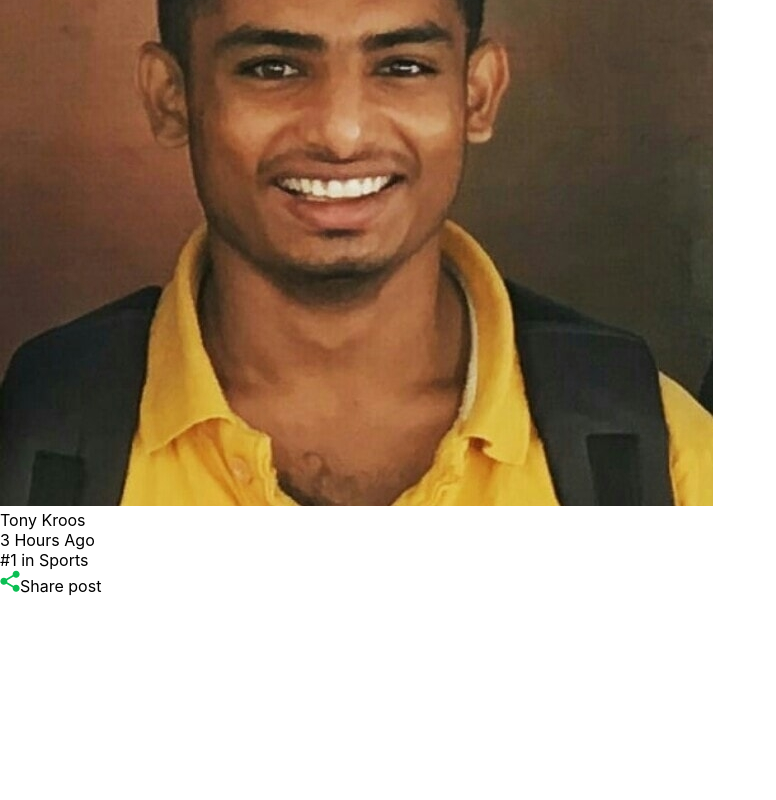
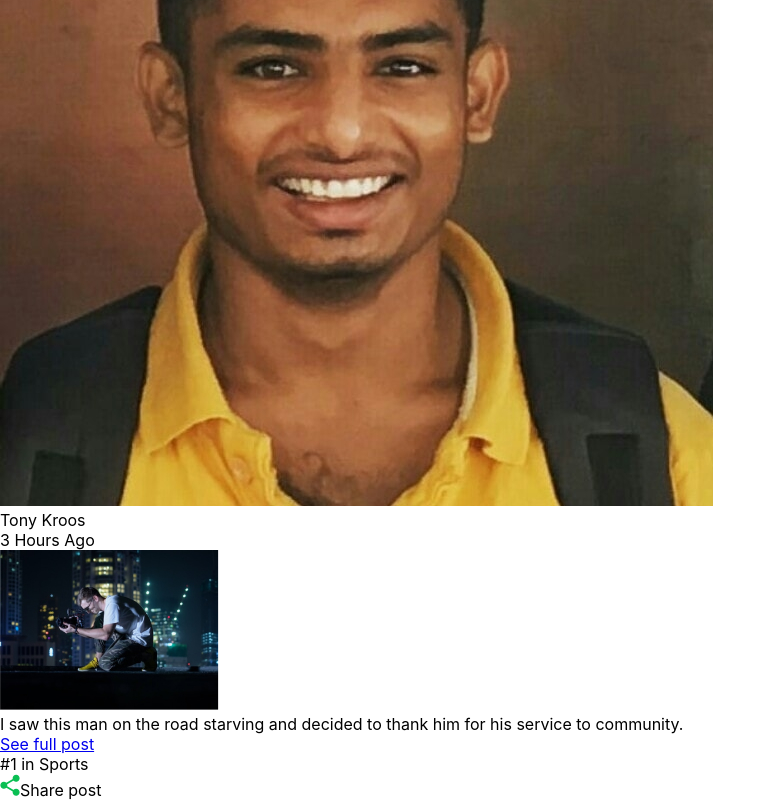
Before and after one commit to Lunsavath/Goodwill, a React app: page / in a window 1280 px wide. Shown: the part 302-1102 px from the top of the page, without its empty margins (0-776 px from the left). Before the commit the page ends 898 px from the top, so only its background shows below. Built offline with nearby package versions, Linux system fonts and the light colour scheme.

Commit message:
added post content

```diff
--- a/src/Components/Feed/Post/Post.js
+++ b/src/Components/Feed/Post/Post.js
@@ -2,11 +2,13 @@ import React from "react";
 import classes from "./Post.css";
 import PostHeader from "../Post/PostHeader/PostHeader";
 import PostFooter from "../Post/PostFooter/PostFooter";
+import PostContent from "../Post/PostContent/PostContent";
 
 const post = () => {
   return (
     <div className={classes.post}>
       <PostHeader />
+      <PostContent />
       <PostFooter />
     </div>
   );
--- /dev/null
+++ b/src/Components/Feed/Post/PostContent/PostContent.css
@@ -0,0 +1,40 @@
+.container {
+  position: relative;
+  top: 53px;
+  height: 271.5px;
+  box-sizing: border-box;
+}
+
+.image {
+  position: absolute;
+  left: 10.11px;
+  right: 7.87px;
+  height: 159.58px;
+}
+
+.text {
+  position: absolute;
+  width: 206.78px;
+  height: 66.3px;
+  left: 20.35px;
+  top: 174.27px;
+  font-family: "Quicksand";
+  font-size: 13.4857px;
+  line-height: 16px;
+  font-weight: normal;
+  font-style: normal;
+  color: #5b6173;
+}
+
+.fullpost {
+  position: absolute;
+  width: 71.92px;
+  height: 16.86px;
+  top: 70px;
+  font-family: "Quicksand";
+  font-style: normal;
+  font-weight: normal;
+  font-size: 12.4211px;
+  line-height: 15px;
+  color: #0afb53;
+}
--- /dev/null
+++ b/src/Components/Feed/Post/PostContent/PostContent.js
@@ -0,0 +1,26 @@
+import React from "react";
+import classes from "./PostContent.css";
+import contentimage from "../../../../Assets/Images/contentimage.jpg";
+
+const postContent = () => {
+  return (
+    <div className={classes.container}>
+      <div className={classes.image}>
+        <img src={contentimage} alt="" />
+      </div>
+      <div className={classes.text}>
+        <text>
+          I saw this man on the road starving and decided to thank him for his
+          service to community.
+        </text>
+        <div>
+          <a className={classes.fullpost} href=" ">
+            See full post
+          </a>
+        </div>
+      </div>
+    </div>
+  );
+};
+
+export default postContent;
--- a/src/Components/Feed/Post/PostFooter/PostFooter.css
+++ b/src/Components/Feed/Post/PostFooter/PostFooter.css
@@ -1,5 +1,5 @@
 .footer {
-  position: relative;
+  position: absolute;
   width: 100%;
   height: 34.84px;
   left: 1.12px;
--- a/src/Components/Layout/Layout.css
+++ b/src/Components/Layout/Layout.css
@@ -6,8 +6,5 @@
 .content {
   position: relative;
   top: 107px;
-}
-
-.padding {
   padding: 0px 20px 20px 35px;
 }
--- a/src/Components/Layout/Layout.js
+++ b/src/Components/Layout/Layout.js
@@ -11,9 +11,7 @@ class Layout extends Component {
         <div className={classes.main}>
           <Header />
           <div className={classes.content}>
-            <div className={classes.padding}>
-              <Post />
-            </div>
+            <Post />
           </div>
         </div>
       </Aux>
```
